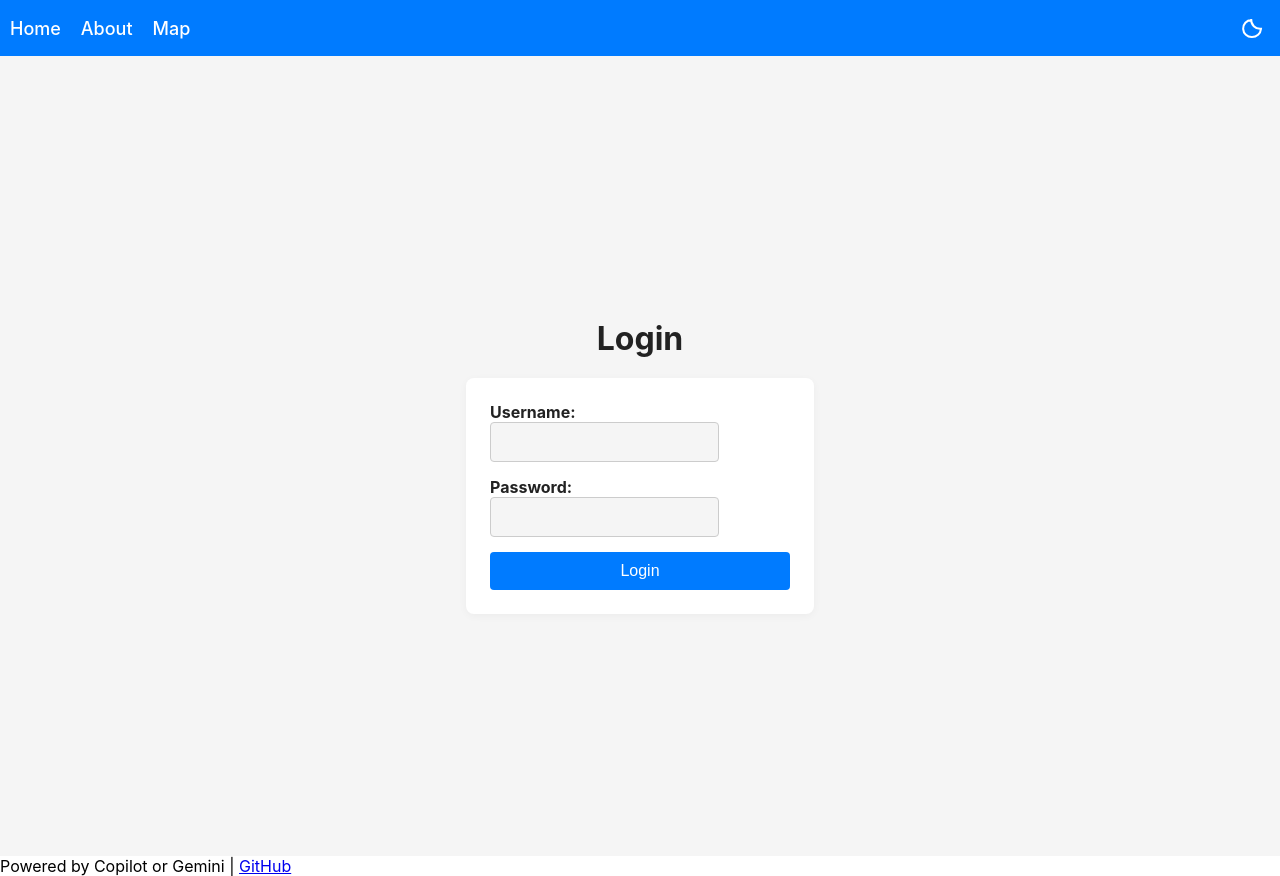
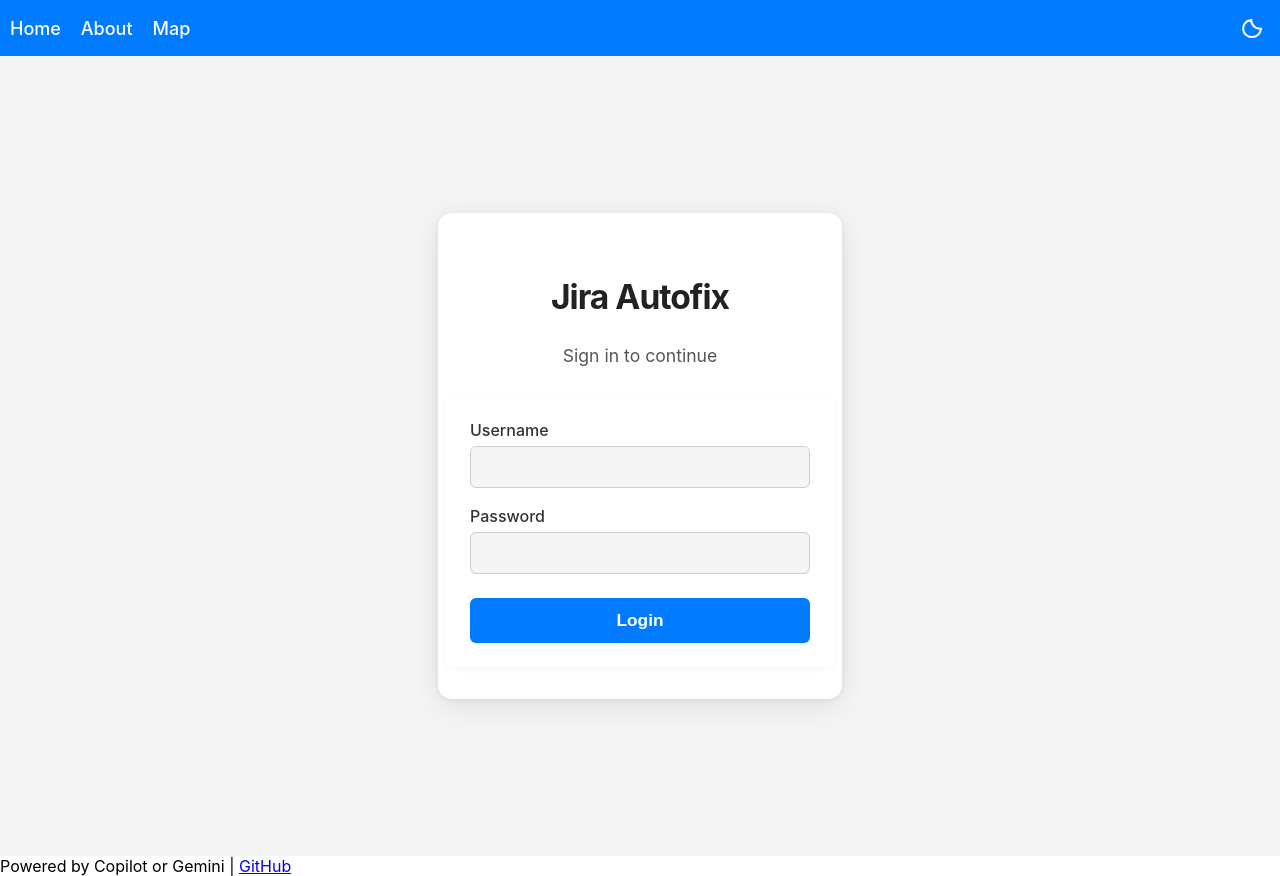
Before and after one commit to OwenNolis/Jira-Autofix, a React (Create React App) app in the folder frontend/: page /login in a window 1280 px wide. Built offline with nearby package versions, Linux system fonts and the light colour scheme; the HTML template or start-up script is replaced by a standard one.

Commit message:
fix: AI-generated fix for issue #78
AI applied changes to: frontend/src/Login.tsx, frontend/src/Login.css

Fixes #78
Jira: JIRAFIX-42

```diff
--- a/frontend/src/Login.css
+++ b/frontend/src/Login.css
@@ -1,55 +1,115 @@
 .login {
+  min-height: 100vh;
+  display: flex;
+  align-items: center;
+  justify-content: center;
+  background: #f5f5f5;
+}
+
+.login-card {
+  background: #fff;
+  border-radius: 14px;
+  box-shadow: 0 6px 32px rgba(0,0,0,0.10), 0 1.5px 6px rgba(0,0,0,0.06);
+  padding: 40px 32px 32px 32px;
+  min-width: 340px;
+  max-width: 90vw;
   display: flex;
   flex-direction: column;
   align-items: center;
-  justify-content: center;
-  height: 100vh;
-  background-color: #f5f5f5;
 }
 
-.login h1 {
-  margin-bottom: 20px;
+.login-title {
+  font-size: 2.1rem;
+  font-weight: 700;
+  margin-bottom: 0.3em;
+  color: #222;
+  letter-spacing: -1px;
+  text-align: center;
+}
+
+.login-subtitle {
+  font-size: 1.1rem;
+  color: #555;
+  margin-bottom: 1.7em;
+  text-align: center;
 }
 
 .login form {
+  width: 100%;
   display: flex;
   flex-direction: column;
-  width: 300px;
+  gap: 18px;
 }
 
-.login form div {
-  margin-bottom: 15px;
+.login-field {
+  display: flex;
+  flex-direction: column;
+  gap: 6px;
 }
 
-.login form label {
-  margin-bottom: 5px;
-  font-weight: bold;
+.login-field label {
+  font-weight: 500;
+  color: #333;
+  font-size: 1rem;
 }
 
-.login form input {
-  padding: 10px;
-  font-size: 16px;
-  border: 1px solid #ccc;
-  border-radius: 4px;
+.login-field input {
+  padding: 11px 12px;
+  font-size: 1rem;
+  border: 1.5px solid #ccc;
+  border-radius: 6px;
+  outline: none;
+  background: #fafbfc;
+  transition: border-color 0.2s, box-shadow 0.2s;
+  width: 100%;
+  box-sizing: border-box;
 }
 
-.login form button {
-  padding: 10px;
-  font-size: 16px;
-  background-color: #007bff;
-  color: white;
-  border: none;
-  border-radius: 4px;
-  cursor: pointer;
+.login-field input:focus {
+  border-color: #007bff;
+  box-shadow: 0 0 0 2px rgba(0,123,255,0.10);
+  background: #fff;
 }
 
-.login form button:hover {
+.login-btn {
+  width: 100%;
+  padding: 12px 0;
+  font-size: 1.08rem;
+  font-weight: 600;
+  background-color: #007bff;
+  color: #fff;
+  border: none;
+  border-radius: 6px;
+  cursor: pointer;
+  margin-top: 6px;
+  transition: background 0.18s, box-shadow 0.18s;
+  box-shadow: 0 1.5px 4px rgba(0,123,255,0.07);
+}
+
+.login-btn:hover,
+.login-btn:focus {
   background-color: #0056b3;
 }
 
-.login .error {
-  color: red;
-  font-size: 14px;
-  margin-top: -10px;
-  margin-bottom: 10px;
+.error {
+  width: 100%;
+  background: #ffeaea;
+  color: #d32f2f;
+  border-radius: 5px;
+  padding: 9px 12px;
+  font-size: 0.98rem;
+  margin-bottom: -6px;
+  margin-top: -6px;
+  text-align: left;
+  border: 1px solid #f7bcbc;
 }
+
+@media (max-width: 480px) {
+  .login-card {
+    min-width: 95vw;
+    padding: 24px 6vw 18px 6vw;
+  }
+  .login-title {
+    font-size: 1.5rem;
+  }
+}
--- a/frontend/src/Login.tsx
+++ b/frontend/src/Login.tsx
@@ -20,29 +20,34 @@
 
   return (
     <div className="login">
-      <h1>Login</h1>
+      <div className="login-card">
+        <h1 className="login-title">Jira Autofix</h1>
+        <p className="login-subtitle">Sign in to continue</p>
         <form onSubmit={handleSubmit}>
-        <div>
-          <label htmlFor="username">Username:</label>
+          <div className="login-field">
+            <label htmlFor="username">Username</label>
             <input
               type="text"
               id="username"
               value={username}
               onChange={(e) => setUsername(e.target.value)}
+              autoComplete="username"
             />
           </div>
-        <div>
-          <label htmlFor="password">Password:</label>
+          <div className="login-field">
+            <label htmlFor="password">Password</label>
             <input
               type="password"
               id="password"
               value={password}
               onChange={(e) => setPassword(e.target.value)}
+              autoComplete="current-password"
             />
           </div>
-        {error && <p className="error">{error}</p>}
-        <button type="submit">Login</button>
+          {error && <div className="error" role="alert">{error}</div>}
+          <button type="submit" className="login-btn">Login</button>
         </form>
+      </div>
     </div>
   );
 }
```
Lines whose indentation alone changed are shown as unchanged.
